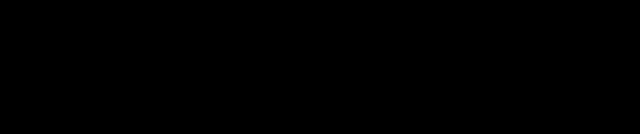
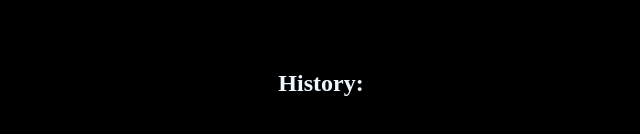
Before and after one commit to Heavy108/Ok_Incrementer, a React (Vite) app: page / in a window 1280 px wide. Both pictures are taken after a click on the button "Show History". Shown: the part 628-762 px from the top of the page, without its empty margins (319-959 px from the left). Built offline with nearby package versions, Linux system fonts and the light colour scheme.

Commit message:
history visibility

```diff
--- a/src/App.jsx
+++ b/src/App.jsx
@@ -56,10 +56,10 @@
         </div>
         {ShowHistory && (
           <div>
-            <h2>History:</h2>
-            <ul>
+            <h2 className={style.text}>History:</h2>
+            <ul className={style.text}>
               {historyToShow.map((entry, index) => (
-                <li key={index}>
+                <li className={style.text} key={index}>
                   {entry.count} - {entry.date}
                 </li>
               ))}
--- a/src/App.module.css
+++ b/src/App.module.css
@@ -71,3 +71,8 @@
   display: flex;
   flex-direction: row;
 }
+
+.text{
+  color: aliceblue;
+
+}
```
